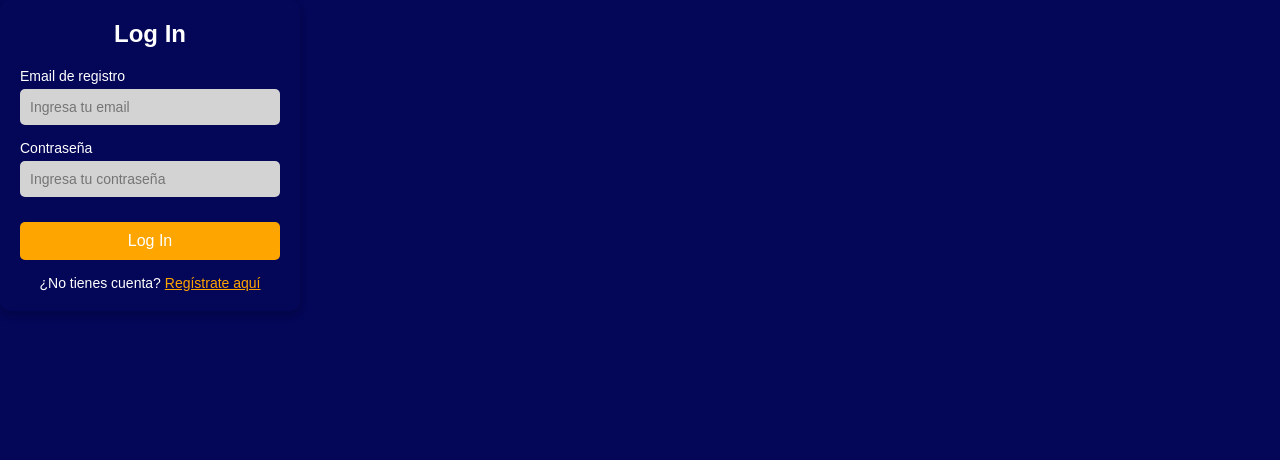
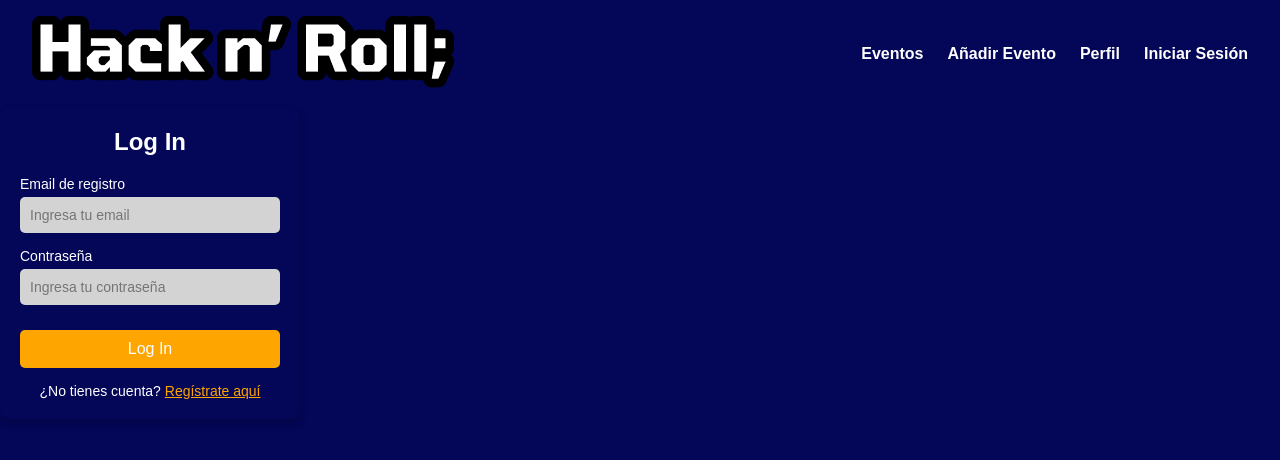
Before and after one commit to Hack-Roll/Frontend, a React (Vite) app: page /loginRegister in a window 1280 px wide. Shown: the top 460 px of the page. Built offline with nearby package versions, Linux system fonts and the light colour scheme.

Commit message:
added navbar

```diff
--- a/src/pages/loginRegister/LoginRegister.jsx
+++ b/src/pages/loginRegister/LoginRegister.jsx
@@ -1,5 +1,6 @@
 import React, { useState } from "react";
 import styles from "./LoginRegister.module.css";
+import Navbar from "../../components/Navbar/Navbar";
 
 const LoginRegister = () => {
   const [isLogin, setIsLogin] = useState(true);
@@ -9,6 +10,11 @@ const LoginRegister = () => {
   };
 
   return (
+
+            <>
+            <Navbar/>
+
+
     <div className={styles.loginContainer}>
       <h2 className={styles.title}>{isLogin ? "Log In" : "Registro"}</h2>
       <form>
@@ -99,6 +105,7 @@ const LoginRegister = () => {
         </button>
       </p>
     </div>
+            </>
   );
 };
 
```
